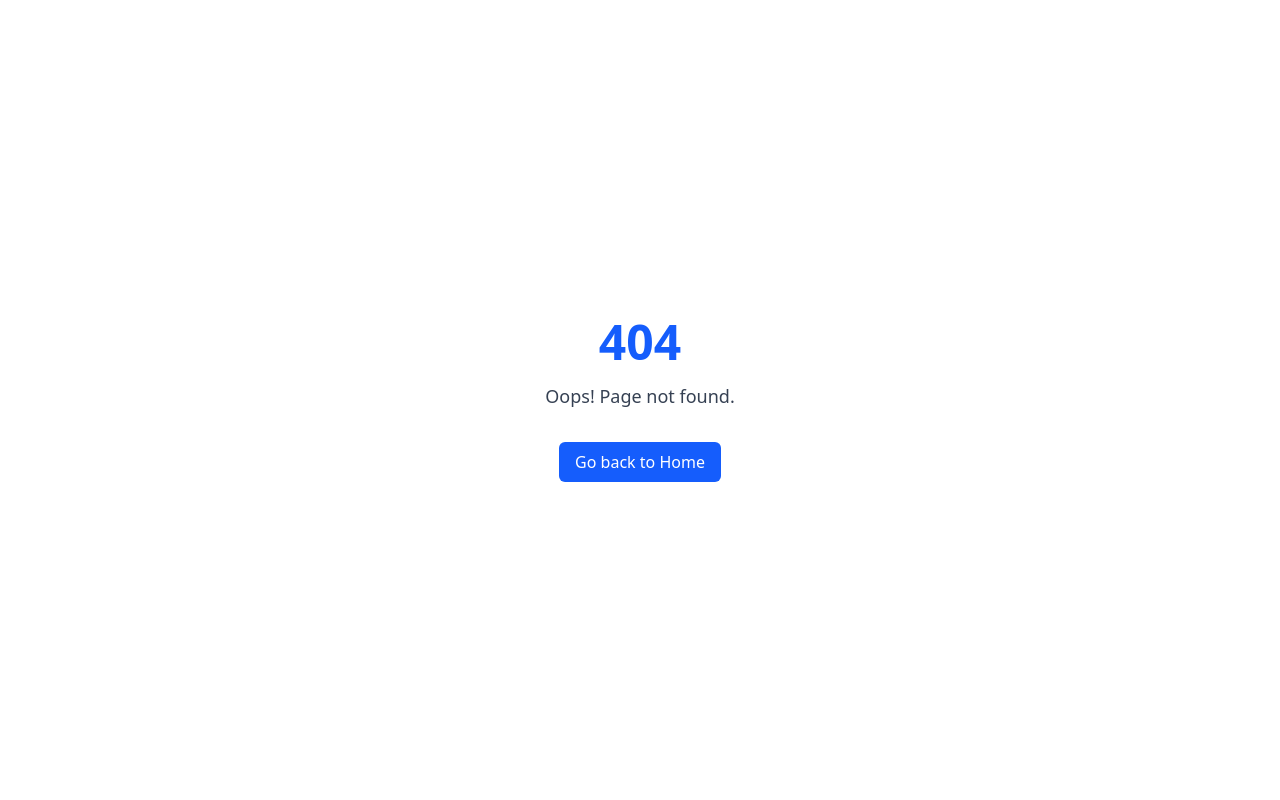
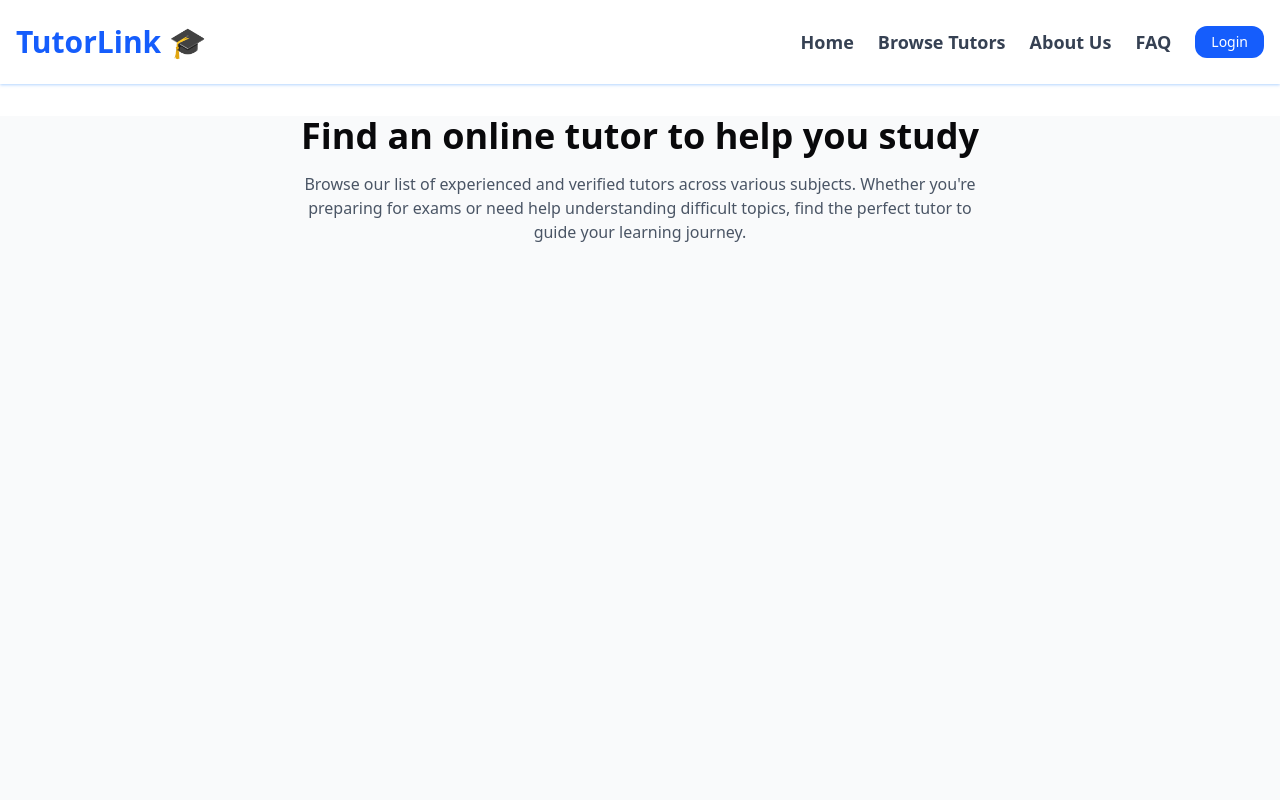
Before and after one commit to Mdsoyaib123/tutor-link-frontend, a Next.js app: page /tutors in a window 1280 px wide. Before the commit this address had no page. Shown: the top 800 px of the page. Built offline with nearby package versions, Linux system fonts and the light colour scheme.

Commit message:
added browse tutor hading and description

```diff
--- a/src/app/(WithCommonLayout)/layout.tsx
+++ b/src/app/(WithCommonLayout)/layout.tsx
@@ -7,12 +7,7 @@ const CommonLayout = ({children}: {children : React.ReactNode}) => {
     return (
         <>
             <NavBar></NavBar>
-            <div className= "min-h-screen  bg-gray-50" >
-            {
-                children
-            }
-
-            </div>
+            <main className="min-h-screen bg-gray-50 mt-8">{children}</main>
 
             <Footer></Footer>
         </>
--- /dev/null
+++ b/src/app/(WithCommonLayout)/tutors/page.tsx
@@ -0,0 +1,18 @@
+import React from "react";
+
+const TutorsPage = () => {
+  return (
+    <div className="container mx-auto">
+      <h2 className="text-2xl md:text-4xl font-bold text-center">
+        Find an online tutor to help you study
+      </h2>
+      <p className="mt-4 text-center text-gray-600 max-w-2xl mx-auto">
+        Browse our list of experienced and verified tutors across various
+        subjects. Whether you're preparing for exams or need help understanding
+        difficult topics, find the perfect tutor to guide your learning journey.
+      </p>
+    </div>
+  );
+};
+
+export default TutorsPage;
--- a/src/components/shared/navbar.tsx
+++ b/src/components/shared/navbar.tsx
@@ -9,13 +9,18 @@ const NavBar = () => {
 
     const navLinks = [
       { label: 'Home', href: '/' },
-      { label: 'Browse Tutors', href: '/browseTutor' },
+      { label: 'Browse Tutors', href: '/tutors' },
       { label: 'About Us', href: '/about' },
       { label: 'FAQ', href: '/faq' },
     ];
 
     return (
-      <nav className="bg-white shadow-md fixed w-full z-50">
+      <nav
+      className="
+        'fixed z-10 w-full transition-all text-white',
+       'bg-blue-100 shadow-sm shadow-blue-200 text-black',
+      "
+    >
         <div className="container mx-auto px-4 py-6 flex justify-between items-center">
           {/* Logo */}
           <Link href="/" className="text-3xl font-bold text-blue-600">
```
